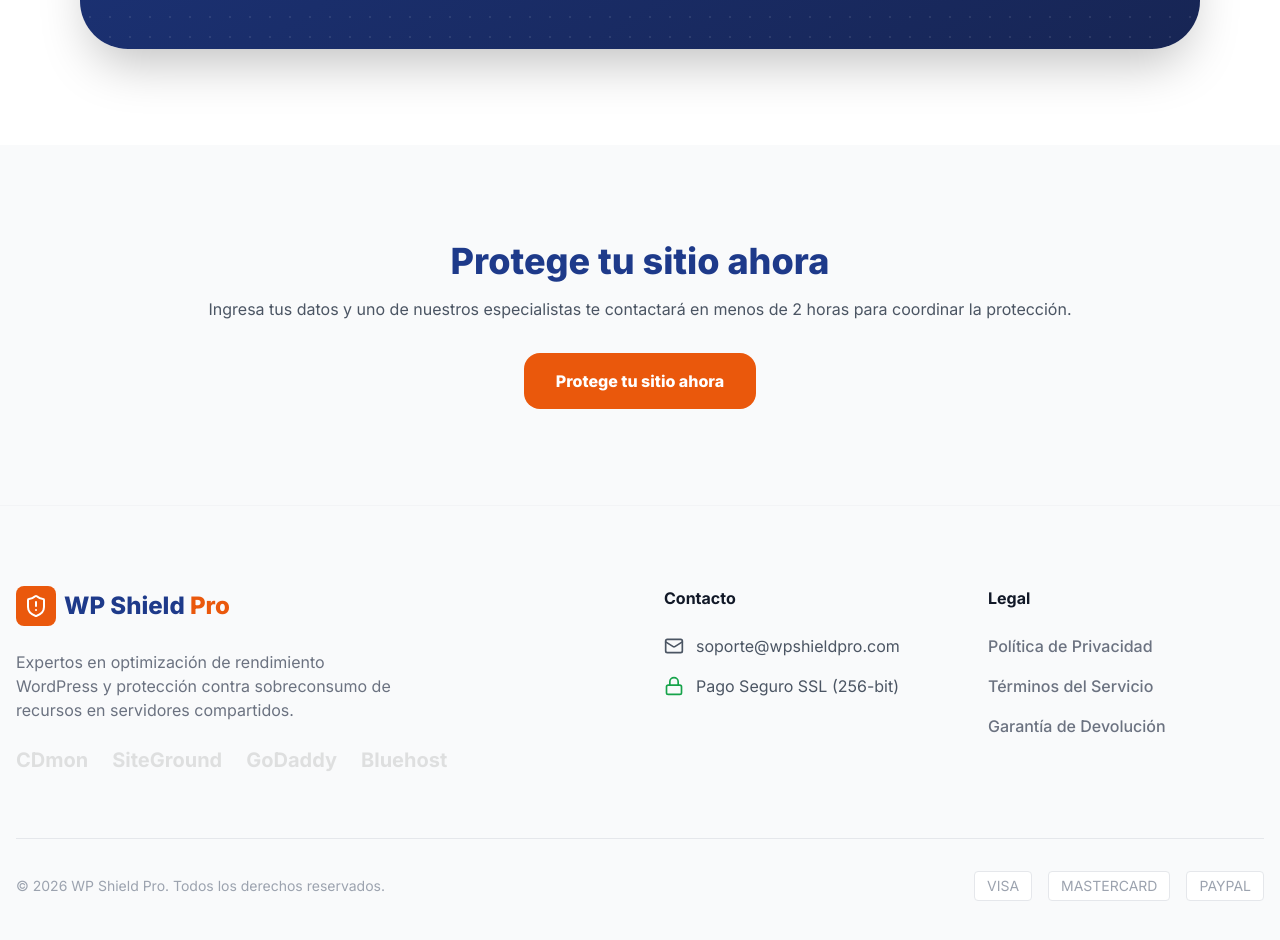
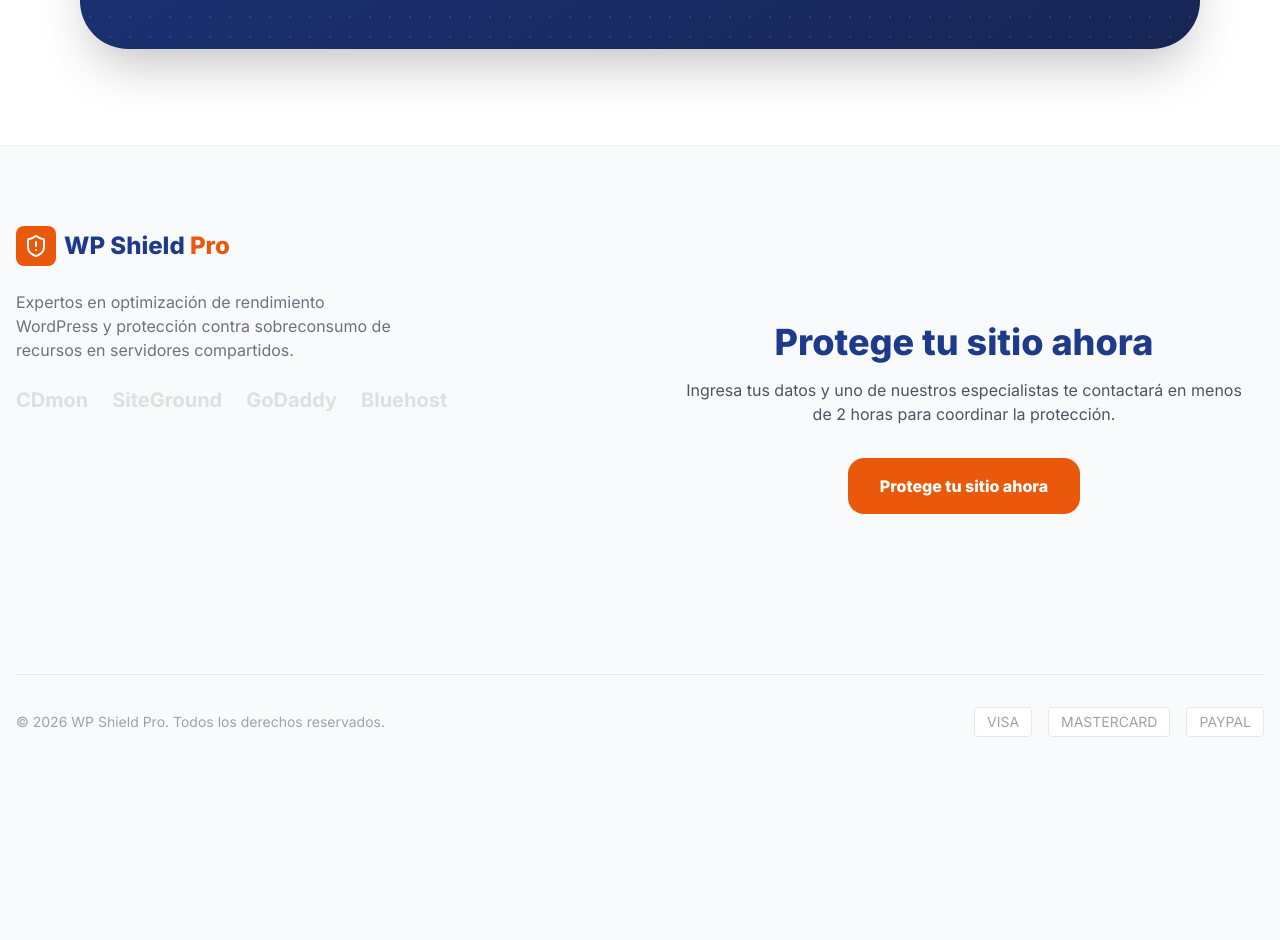
Before and after one commit to KannemanM/wp-shield, a React (Vite) app: page / in a window 1280 px wide. Shown: the part 6684-7624 px from the top of the page. After the commit the page ends 7461 px from the top, so only its background shows below. Built offline with nearby package versions, Linux system fonts and the light colour scheme.

Commit message:
Refactor: move ContactSection into Footer; remove Contact & Legal columns; pass onOpenContact from App

```diff
--- a/App.tsx
+++ b/App.tsx
@@ -10,7 +10,6 @@ import { FAQ } from './components/FAQ';
 import { FinalCTA } from './components/FinalCTA';
 import { Footer } from './components/Footer';
 import { ExitIntentPopup, ScrollTriggeredPopup, TimedPopup, ContactFormPopup } from './components/Popups';
-import { ContactSection } from './components/ContactSection';
 
 const App: React.FC = () => {
   const [showExitPopup, setShowExitPopup] = useState(false);
@@ -85,10 +84,8 @@ const App: React.FC = () => {
         <PricingSection onOpenContact={openContactPopup} />
         <FAQ />
         <FinalCTA onOpenContact={openContactPopup} />
-
-        <ContactSection onOpenContact={openContactPopup} />
       </main>
-      <Footer />
+      <Footer onOpenContact={openContactPopup} />
 
       {/* Contact form popup */}
       {showContactPopup && <ContactFormPopup onClose={closeContactPopup} pkgName={selectedPackage} /> }
--- a/components/Footer.tsx
+++ b/components/Footer.tsx
@@ -1,8 +1,9 @@
 
 import React from 'react';
-import { ShieldAlert, Mail, Lock } from 'lucide-react';
+import { ShieldAlert } from 'lucide-react';
+import { ContactSection } from './ContactSection';
 
-export const Footer: React.FC = () => {
+export const Footer: React.FC<{ onOpenContact?: (pkg?: string) => void }> = ({ onOpenContact }) => {
   return (
     <footer className="bg-gray-50 pt-20 pb-10 border-t border-gray-100">
       <div className="max-w-7xl mx-auto px-4">
@@ -25,27 +26,8 @@ export const Footer: React.FC = () => {
             </div>
           </div>
 
-          <div>
-            <h5 className="font-bold text-gray-900 mb-6">Contacto</h5>
-            <div className="space-y-4">
-              <a href="mailto:soporte@wpshieldpro.com" className="flex items-center gap-3 text-gray-600 hover:text-orange-600 transition-colors">
-                <Mail className="w-5 h-5" />
-                soporte@wpshieldpro.com
-              </a>
-              <div className="flex items-center gap-3 text-gray-600">
-                <Lock className="w-5 h-5 text-green-600" />
-                Pago Seguro SSL (256-bit)
-              </div>
-            </div>
-          </div>
-
-          <div>
-            <h5 className="font-bold text-gray-900 mb-6">Legal</h5>
-            <nav className="flex flex-col gap-4 text-gray-500 font-medium">
-              <a href="#" className="hover:text-gray-900">Política de Privacidad</a>
-              <a href="#" className="hover:text-gray-900">Términos del Servicio</a>
-              <a href="#" className="hover:text-gray-900">Garantía de Devolución</a>
-            </nav>
+          <div className="col-span-1 md:col-span-2">
+            <ContactSection onOpenContact={onOpenContact} />
           </div>
         </div>
 
```
